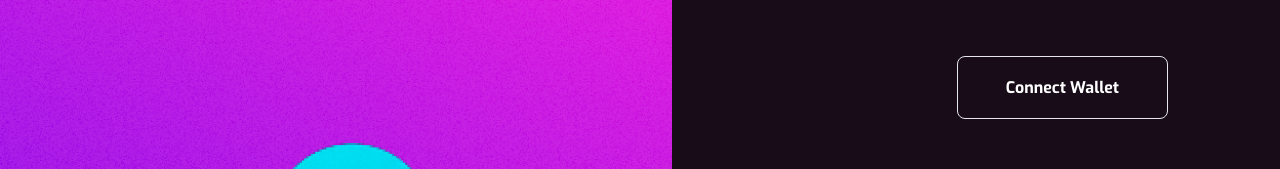
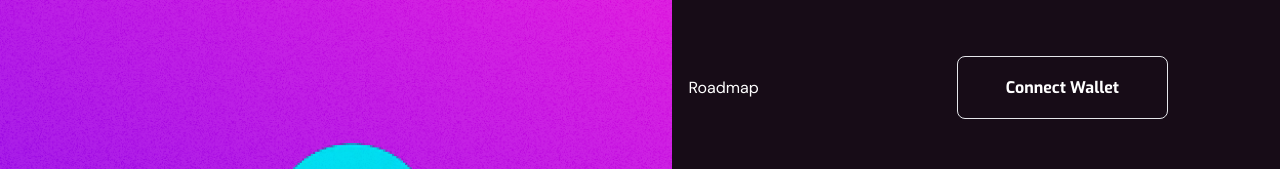
Before and after one commit to daft2/nft-landing-page, a React (Create React App) app: page / in a window 1280 px wide. Shown: the top 169 px of the page. Built offline with nearby package versions, Linux system fonts and the light colour scheme.

Commit message:
style: change gap size

```diff
--- a/src/components/navbar/Navbar.tsx
+++ b/src/components/navbar/Navbar.tsx
@@ -4,13 +4,13 @@
 const Navbar = () => {
   return (
     <div className="flex flex-row justify-between">
-      <div className="flex gap-16 items-center">
+      <div className="flex gap-32 items-center">
         <div>
           <button className="w-5 h-5 lg:w-14 lg:h-14 ease-in-hover">
             <img src="assets/icon/logo.svg" alt="logo icon" />
           </button>
         </div>
-        <div className="hidden lg:flex gap-12 justify-evenly">
+        <div className="hidden lg:flex gap-16 justify-evenly">
           <a href="#home" className="text-active">
             Home
           </a>
```
